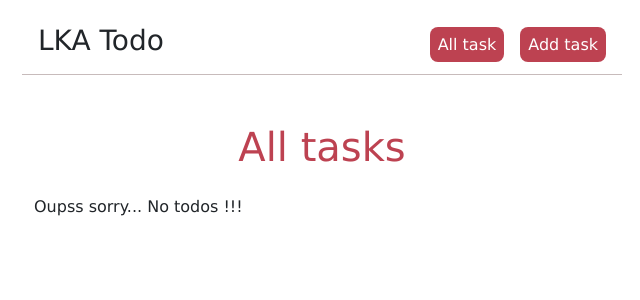
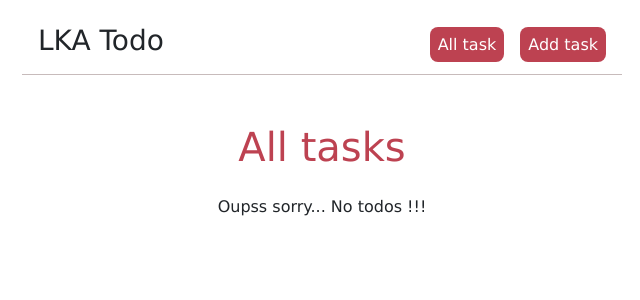
Before and after one commit to Alkaly02/lka-todo, a React (Create React App) app: page /lka-todo in a window 1280 px wide. Shown: the top 300 px of the page, without its empty margins (318-958 px from the left). Built offline with nearby package versions, Linux system fonts and the light colour scheme; the HTML template or start-up script is replaced by a standard one.

Commit message:
center the p element

```diff
--- a/src/components/AllTask.js
+++ b/src/components/AllTask.js
@@ -27,7 +27,7 @@ const AllTask = ({todos, setTodos}) => {
                     </div>
                 ))
                 :
-                <p>Oupss sorry... No todos !!!</p>
+                <p className="text-center">Oupss sorry... No todos !!!</p>
             }
         </div>
     )
```
